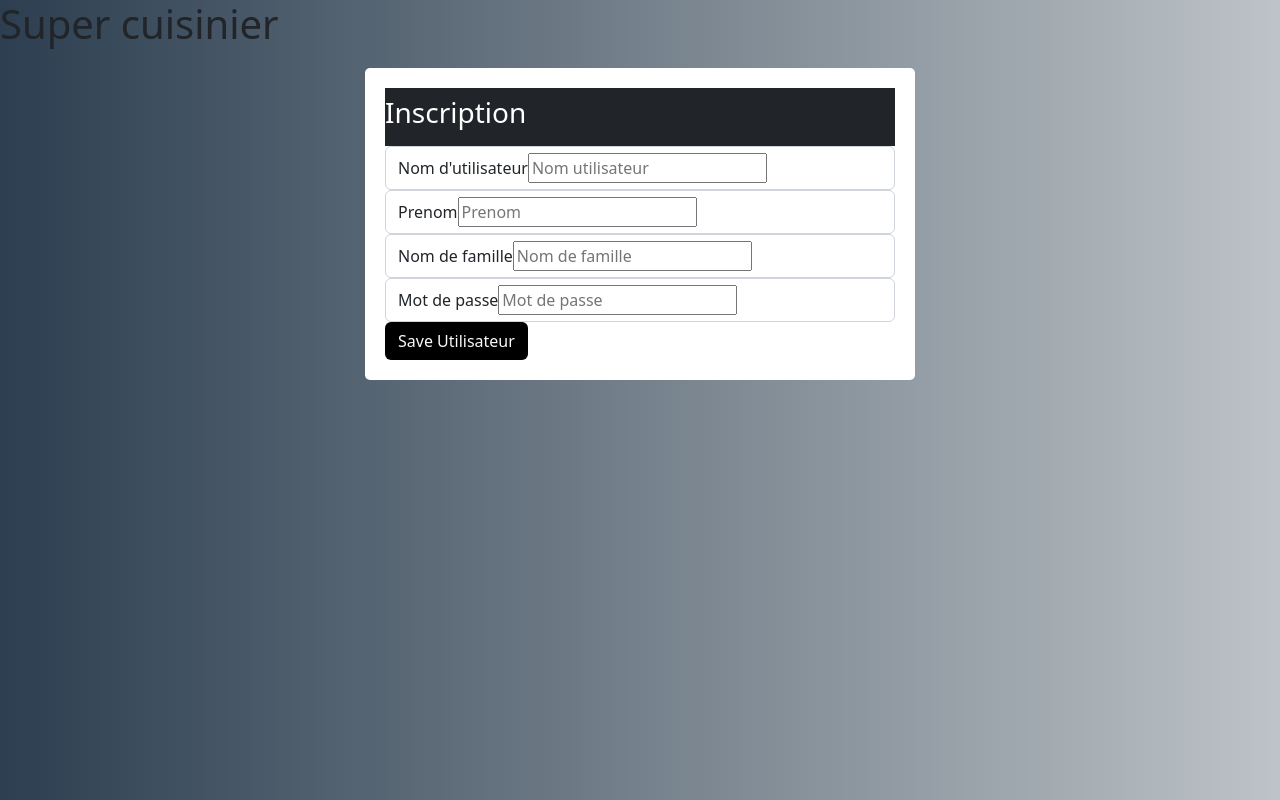
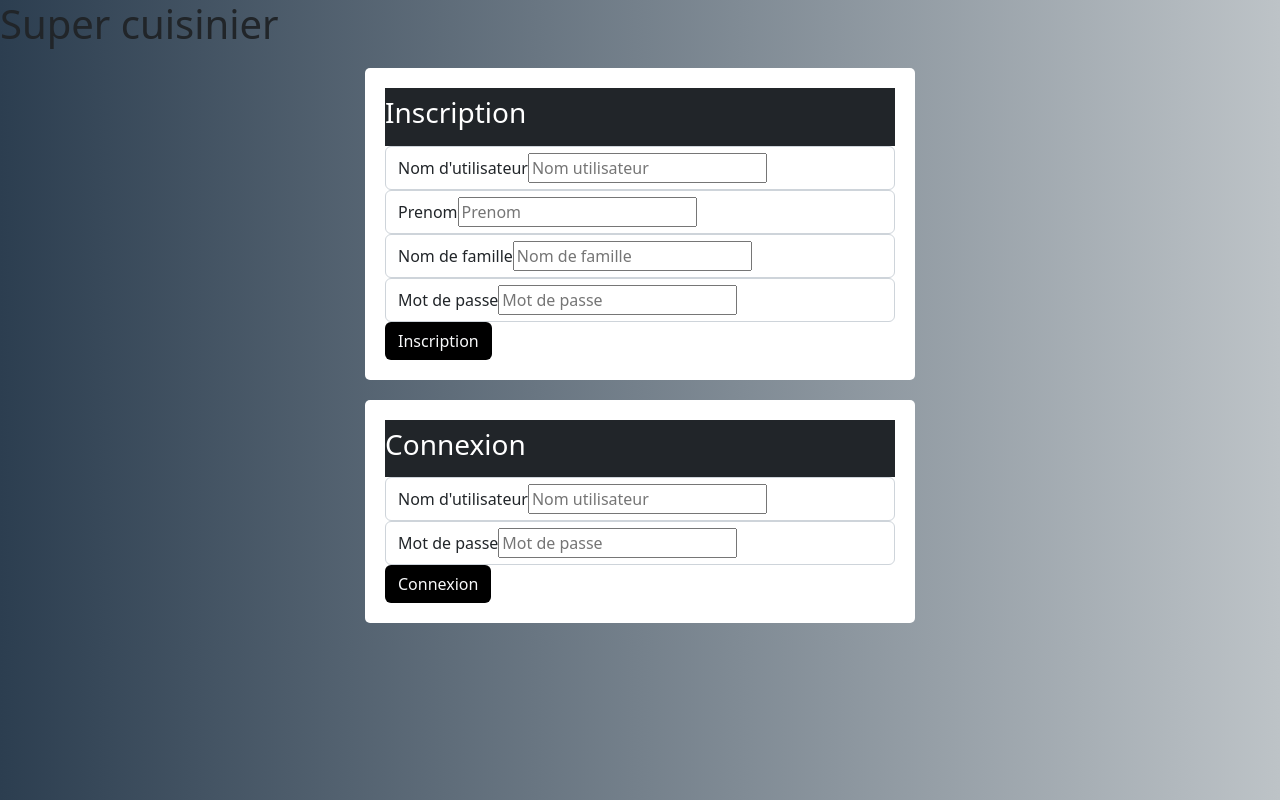
Before and after one commit to linaTechDev/superCuisinier, a React (Create React App) app in the folder reactprojet2/: page / in a window 1280 px wide. Built offline with nearby package versions, Linux system fonts and the light colour scheme.

Commit message:
ajout connexion - frontend

```diff
--- a/reactprojet2/src/components/utilisateur/PageUtilisateur.js
+++ b/reactprojet2/src/components/utilisateur/PageUtilisateur.js
@@ -1,12 +1,26 @@
 import React, {useState} from 'react';
 import Utilisateurs from "./Utilisateurs";
-import SaveUtilisateur from "./SaveUtilisateur";
+import InscriptionUtilisateur from "./inscription/InscriptionUtilisateur";
+import ConnexionUtilisateur from "./connexion/ConnexionUtilisateur";
 
 const PageUtilisateur = () => {
     const [utilisateurs, setUtilisateurs] = useState([])
 
-    const addUtilisateur = async (utilisateur) => {
+    const inscription = async (utilisateur) => {
         const res = await fetch('http://localhost:8080/utilisateur/creation',
+            {
+                method: 'POST',
+                headers: {
+                    'Content-type': 'application/json',
+                },
+                body: JSON.stringify(utilisateur)
+            })
+        const data = await res.json()
+        setUtilisateurs([...utilisateurs, data])
+    }
+
+    const connexion = async (utilisateur) => {
+        const res = await fetch('http://localhost:8080/utilisateur/connexion',
             {
                 method: 'POST',
                 headers: {
@@ -20,10 +34,11 @@ const PageUtilisateur = () => {
 
     return (
         <div className='container'>
-            {<SaveUtilisateur onAdd={addUtilisateur} />}
+            {<InscriptionUtilisateur onAdd={inscription} />}
+            {<ConnexionUtilisateur onAdd={connexion} />}
             {utilisateurs.length > 0 ?
                 console.log(<Utilisateurs utilisateurs={utilisateurs}/>)
-                : console.log('No Utilisateurs')}
+                : console.log('nothing yet')}
         </div>
     );
 };
--- a/reactprojet2/src/components/utilisateur/SaveUtilisateur.js
+++ b/reactprojet2/src/components/utilisateur/connexion/ConnexionUtilisateur.js
@@ -1,11 +1,9 @@
 import {useState} from "react";
 import Header from "./Header";
-import './../../style.css'
+import '../../../style.css'
 
-const SaveUtilisateur = ({onAdd}) => {
+const InscriptionUtilisateur = ({onAdd}) => {
     const [nomUtilisateur, setNomUtilisateur] = useState('');
-    const [prenom, setPrenom] = useState('');
-    const [nomFamille, setNomFamille] = useState('');
     const [motPasse,setMotPasse] = useState('');
 
     const onSubmit = (e) => {
@@ -13,8 +11,6 @@ const SaveUtilisateur = ({onAdd}) => {
 
         if (
             !nomUtilisateur &&
-            !prenom &&
-            !nomFamille &&
             !motPasse
         ) {
             alert('Veuillez remplir les champs d\'inscription')
@@ -28,20 +24,6 @@ const SaveUtilisateur = ({onAdd}) => {
         }
 
         if (
-            !prenom
-        ) {
-            alert('Veuillez ajouter le prénom')
-            return
-        }
-
-        if (
-            !nomFamille
-        ) {
-            alert('Veuillez ajouter le nom de famille')
-            return
-        }
-
-        if (
             !motPasse
         ) {
             alert('Veuillez ajouter le mot de passe')
@@ -50,13 +32,9 @@ const SaveUtilisateur = ({onAdd}) => {
 
         onAdd({
             nomUtilisateur,
-            prenom,
-            nomFamille,
             motPasse
         })
         setNomUtilisateur('')
-        setPrenom('')
-        setNomFamille('')
         setMotPasse('')
     }
 
@@ -70,26 +48,14 @@ const SaveUtilisateur = ({onAdd}) => {
                        onChange={(e) => setNomUtilisateur(e.target.value)}/>
             </div>
             <div className='form-control'>
-                <label>Prenom</label>
-                <input type='text' placeholder='Prenom'
-                       value={prenom}
-                       onChange={(e) => setPrenom(e.target.value)}/>
-            </div>
-            <div className='form-control'>
-                <label>Nom de famille</label>
-                <input type='text' placeholder='Nom de famille'
-                       value={nomFamille}
-                       onChange={(e) => setNomFamille(e.target.value)}/>
-            </div>
-            <div className='form-control'>
                 <label>Mot de passe</label>
                 <input type='password' placeholder='Mot de passe'
                        value={motPasse}
                        onChange={(e) => setMotPasse(e.target.value)}/>
             </div>
-            <input type='submit' value='Save Utilisateur' className='btn btn-block bg-black text-light'/>
+            <input type='submit' value='Connexion' className='btn btn-block bg-black text-light'/>
         </form>
     )
 }
 
-export default SaveUtilisateur
+export default InscriptionUtilisateur
--- /dev/null
+++ b/reactprojet2/src/components/utilisateur/connexion/Header.js
@@ -0,0 +1,11 @@
+import React from 'react';
+function Header() {
+    return(
+        <nav className="bg-dark navbar-dark navbar">
+            <div className="row col-12 d-flex justify-content-center text-white">
+                <h3>Connexion</h3>
+            </div>
+        </nav>
+    )
+}
+export default Header;
--- /dev/null
+++ b/reactprojet2/src/components/utilisateur/inscription/InscriptionUtilisateur.js
@@ -0,0 +1,95 @@
+import {useState} from "react";
+import Header from "./Header";
+import '../../../style.css'
+
+const InscriptionUtilisateur = ({onAdd}) => {
+    const [nomUtilisateur, setNomUtilisateur] = useState('');
+    const [prenom, setPrenom] = useState('');
+    const [nomFamille, setNomFamille] = useState('');
+    const [motPasse,setMotPasse] = useState('');
+
+    const onSubmit = (e) => {
+        e.preventDefault()
+
+        if (
+            !nomUtilisateur &&
+            !prenom &&
+            !nomFamille &&
+            !motPasse
+        ) {
+            alert('Veuillez remplir les champs d\'inscription')
+        }
+
+        if (
+            !nomUtilisateur
+        ) {
+            alert('Veuillez ajouter le nom d\'utilisateur')
+            return
+        }
+
+        if (
+            !prenom
+        ) {
+            alert('Veuillez ajouter le prénom')
+            return
+        }
+
+        if (
+            !nomFamille
+        ) {
+            alert('Veuillez ajouter le nom de famille')
+            return
+        }
+
+        if (
+            !motPasse
+        ) {
+            alert('Veuillez ajouter le mot de passe')
+            return
+        }
+
+        onAdd({
+            nomUtilisateur,
+            prenom,
+            nomFamille,
+            motPasse
+        })
+        setNomUtilisateur('')
+        setPrenom('')
+        setNomFamille('')
+        setMotPasse('')
+    }
+
+    return (
+        <form className='add-form' onSubmit={onSubmit}>
+            <Header/>
+            <div className='form-control'>
+                <label>Nom d'utilisateur</label>
+                <input type='text' placeholder='Nom utilisateur'
+                       value={nomUtilisateur}
+                       onChange={(e) => setNomUtilisateur(e.target.value)}/>
+            </div>
+            <div className='form-control'>
+                <label>Prenom</label>
+                <input type='text' placeholder='Prenom'
+                       value={prenom}
+                       onChange={(e) => setPrenom(e.target.value)}/>
+            </div>
+            <div className='form-control'>
+                <label>Nom de famille</label>
+                <input type='text' placeholder='Nom de famille'
+                       value={nomFamille}
+                       onChange={(e) => setNomFamille(e.target.value)}/>
+            </div>
+            <div className='form-control'>
+                <label>Mot de passe</label>
+                <input type='password' placeholder='Mot de passe'
+                       value={motPasse}
+                       onChange={(e) => setMotPasse(e.target.value)}/>
+            </div>
+            <input type='submit' value='Inscription' className='btn btn-block bg-black text-light'/>
+        </form>
+    )
+}
+
+export default InscriptionUtilisateur
```
Also changed, not shown: reactprojet2/src/components/utilisateur/inscription/Header.js (renamed from reactprojet2/src/components/utilisateur/Header.js).
